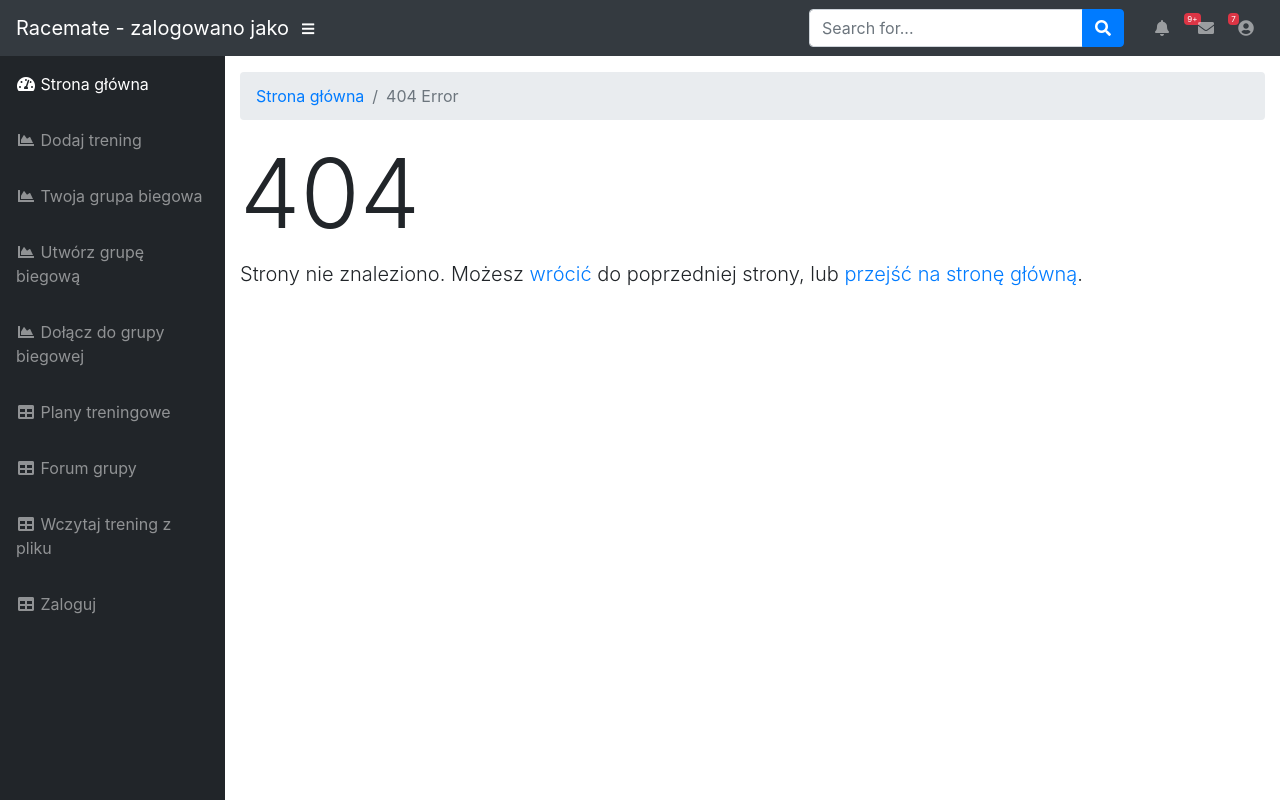
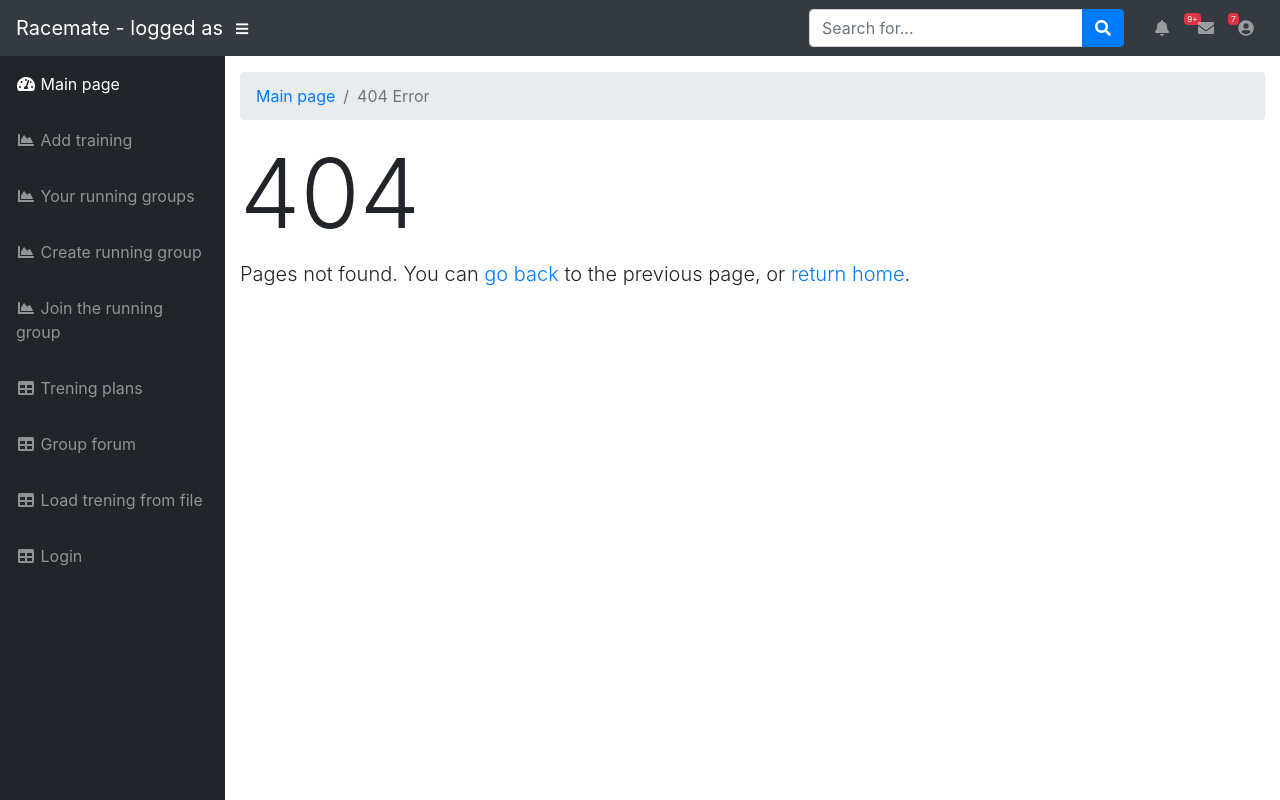
Before and after one commit to przemyslawkulak/Racemate-aplikacja-biegowa, a Django app: template Racemate/racemate/templates/racemate/404.html in a window 1280 px wide. Run offline with Django 3.2, Linux system fonts and the light colour scheme; the template is opened without the code that fills it, so the values that code supplies are empty; some libraries are stand-ins or nearby versions.

Commit message:
racemate/training templates english

```diff
--- a/Racemate/racemate/templates/racemate/404.html
+++ b/Racemate/racemate/templates/racemate/404.html
@@ -7,17 +7,17 @@
           <!-- Breadcrumbs-->
           <ol class="breadcrumb">
             <li class="breadcrumb-item">
-              <a href="{% url 'landing-page' %}">Strona główna</a>
+              <a href="{% url 'landing-page' %}">Main page</a>
             </li>
             <li class="breadcrumb-item active">404 Error</li>
           </ol>
 
           <!-- Page Content -->
           <h1 class="display-1">404</h1>
-          <p class="lead">Strony nie znaleziono. Możesz
-            <a href="javascript:history.back()">wrócić</a>
-            do poprzedniej strony, lub
-            <a href="{% url 'landing-page' %}">przejść na stronę główną</a>.</p>
+          <p class="lead">Pages not found. You can
+            <a href="javascript:history.back()">go back</a>
+            to the previous page, or
+            <a href="{% url 'landing-page' %}">return home</a>.</p>
 
         </div>
         <!-- /.container-fluid -->
--- a/Racemate/racemate/templates/racemate/blank.html
+++ b/Racemate/racemate/templates/racemate/blank.html
@@ -150,7 +150,7 @@
         <footer class="sticky-footer">
           <div class="container my-auto">
             <div class="copyright text-center my-auto">
-              <span>Copyright © Your Website 2018</span>
+              <span>Copyright © Your Website 2019</span>
             </div>
           </div>
         </footer>
--- a/Racemate/racemate/templates/racemate/form_html.html
+++ b/Racemate/racemate/templates/racemate/form_html.html
@@ -7,7 +7,7 @@
          {{form}}
 
      </table>
-     <button type="submit">Wprowadź</button>
+     <button type="submit">Submit</button>
  </form>
 
 {% endblock content %}
--- a/Racemate/racemate/templates/racemate/index.html
+++ b/Racemate/racemate/templates/racemate/index.html
@@ -29,7 +29,7 @@
 
     <nav class="navbar navbar-expand navbar-dark bg-dark static-top">
 
-      <a class="navbar-brand mr-1" href='{% url 'landing-page' %}'>Racemate - zalogowano jako {{user.username}}</a>
+      <a class="navbar-brand mr-1" href='{% url 'landing-page' %}'>Racemate - logged as {{user.username}}</a>
 
       <button class="btn btn-link btn-sm text-white order-1 order-sm-0" id="sidebarToggle" href='{% url 'landing-page' %}'>
         <i class="fas fa-bars"></i>
@@ -95,54 +95,54 @@
         <li class="nav-item active">
           <a class="nav-link" href="{% url 'landing-page' %}">
             <i class="fas fa-fw fa-tachometer-alt"></i>
-            <span>Strona główna</span>
+            <span>Main page</span>
           </a>
         </li>
 
         <li class="nav-item">
           <a class="nav-link" href="{% url 'addtraining' %}">
             <i class="fas fa-fw fa-chart-area"></i>
-            <span>Dodaj trening</span></a>
+            <span>Add training</span></a>
         </li>
         <li class="nav-item">
           <a class="nav-link" href="{% url 'show-groups' %}">
             <i class="fas fa-fw fa-chart-area"></i>
-            <span>Twoja grupa biegowa</span></a>
+            <span>Your running groups</span></a>
         </li>
         <li class="nav-item">
           <a class="nav-link" href="{% url 'create-group'%}">
             <i class="fas fa-fw fa-chart-area"></i>
-            <span>Utwórz grupę biegową</span></a>
+            <span>Create running group</span></a>
         </li>
           <li class="nav-item">
           <a class="nav-link" href="{% url 'join-group'%}">
             <i class="fas fa-fw fa-chart-area"></i>
-            <span>Dołącz do grupy biegowej</span></a>
+            <span>Join the running group</span></a>
         </li>
         <li class="nav-item">
           <a class="nav-link" href="{% url 'planchoice' %}">
             <i class="fas fa-fw fa-table"></i>
-            <span>Plany treningowe</span></a>
+            <span>Trening plans</span></a>
         </li>
         <li class="nav-item">
           <a class="nav-link" href="{% url 'forum-choice' %}">
             <i class="fas fa-fw fa-table"></i>
-            <span>Forum grupy</span></a>
+            <span>Group forum</span></a>
         </li>
         <li class="nav-item">
           <a class="nav-link" href="{% url 'loadtrening'%}">
             <i class="fas fa-fw fa-table"></i>
-            <span>Wczytaj trening z pliku</span></a>
+            <span>Load trening from file</span></a>
         </li>
         <li class="nav-item">
                   {% if auth %}
           <a class="nav-link" href="{% url 'logout'%}">
             <i class="fas fa-fw fa-table"></i>
-            <span>Wylogowanie</span></a>
+            <span>Logout</span></a>
         {% else %}
           <a class="nav-link" href="{% url 'login'%}">
             <i class="fas fa-fw fa-table"></i>
-            <span>Zaloguj</span></a>
+            <span>Login</span></a>
 
            {% endif %}
         </li>
--- a/Racemate/training/templates/training/load.html
+++ b/Racemate/training/templates/training/load.html
@@ -3,11 +3,11 @@
 
     <form method="post">
         <table class="table table-bordered" id="dataTable" width="100%" cellspacing="0">
-            <h5>Witaj {{ user.username }}<br></h5>
+            <h5>Hi {{ user.username }}<br></h5>
 
                 {%csrf_token%}
 
-         <button type="submit">Wczytaj trening z pliku</button>
+         <button type="submit">Load trening from file</button>
             {{d}}
         </table>
  </form>
--- a/Racemate/training/templates/training/planchoice.html
+++ b/Racemate/training/templates/training/planchoice.html
@@ -3,10 +3,10 @@
 
     <form method="post">
         <table class="table table-bordered" id="dataTable" width="100%" cellspacing="0">
-            <h4><b>{{ user.username }}</b> który trening chcesz wybrać?</h5>
+            <h4><b>{{ user.username }}</b> Which trening you want to start?</h5>
             <ul>
-                <li><a href = "{% url 'whiteplan' %}">Trening dla początkujących</a></li>
-                <li><a href = "{% url '18weeksplan' %}">Trening do maratonu - 18 tygodni</a></li>
+                <li><a href = "{% url 'whiteplan' %}">For beginers(Jack Daniels' White Plan)</a></li>
+                <li><a href = "{% url '18weeksplan' %}">Marathon training - 18 weeks</a></li>
             </ul>
 
 
```
Also changed, not shown: Racemate/racemate/templates/racemate/500.html (+5 -5 lines), Racemate/racemate/templates/racemate/base.html (+11 -11 lines), Racemate/racemate/templates/racemate/landing-page.html (+13 -13 lines), Racemate/training/templates/training/add_training.html (+9 -9 lines), Racemate/training/templates/training/showtrening.html (+13 -13 lines).
